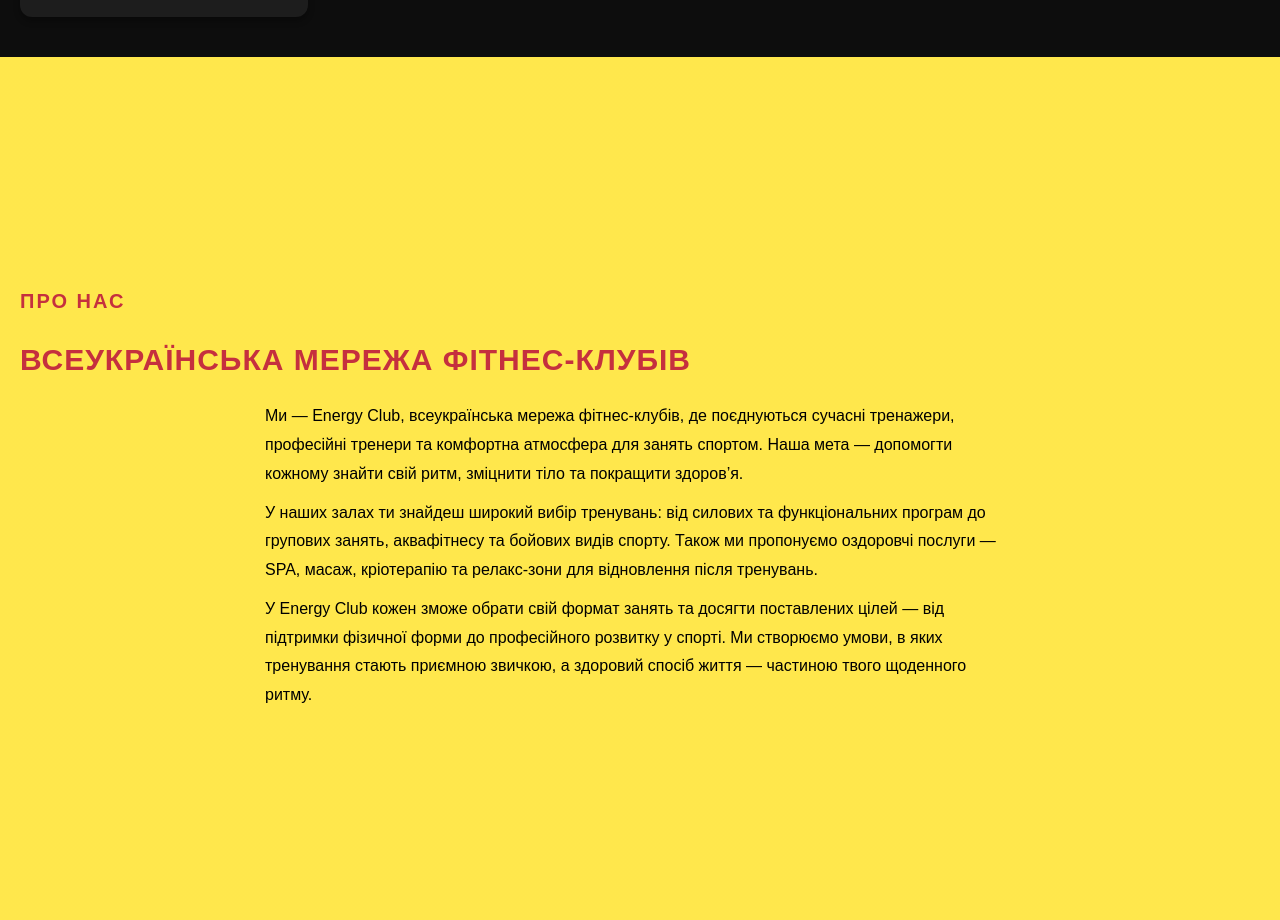
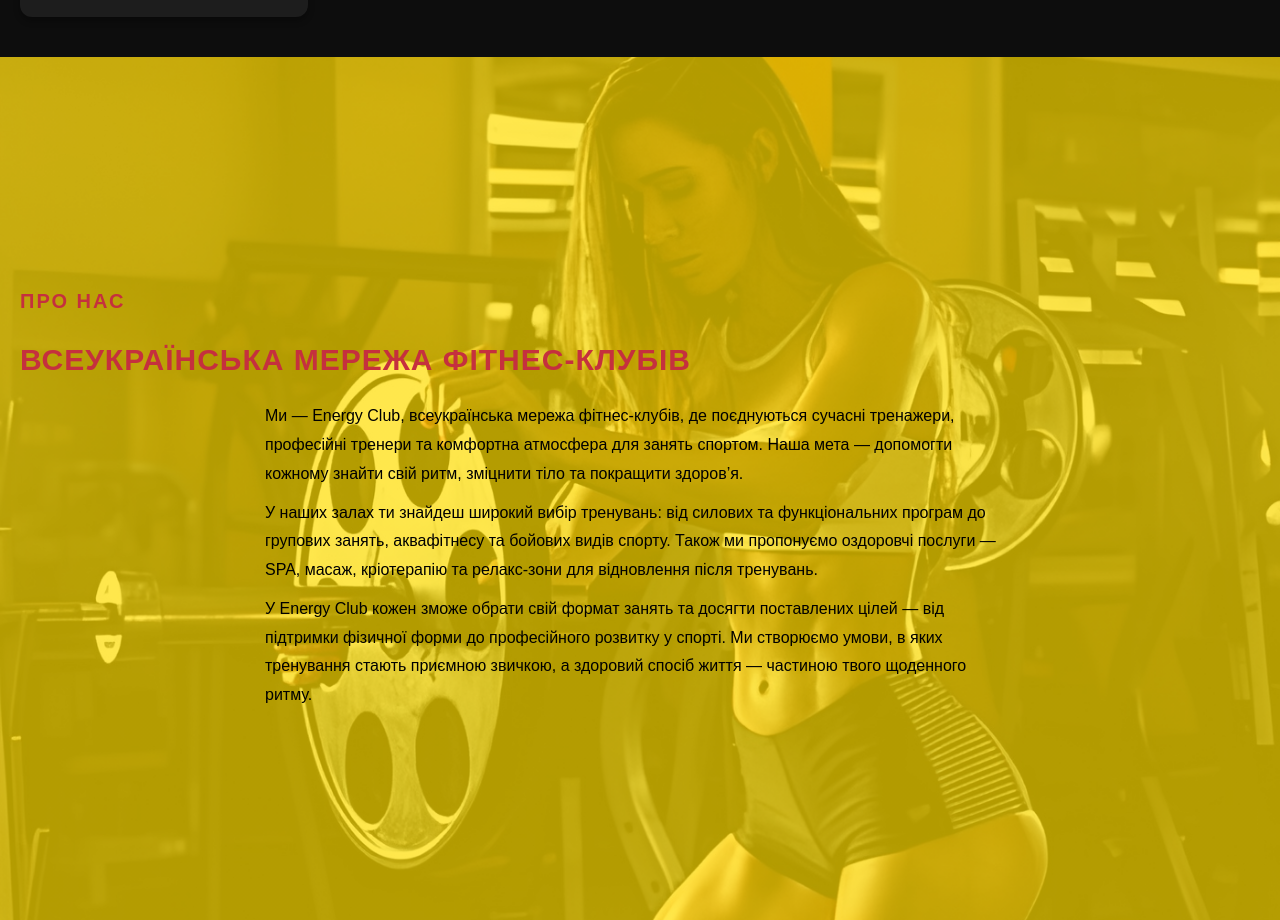
Before and after one commit to PavloCHern/Energy, a plain HTML site: page index.html in a window 1280 px wide. Shown: the part 2396-3316 px from the top of the page. Drawn offline with Linux system fonts and the light colour scheme.

Commit message:
Update style.css

```diff
--- a/style.css
+++ b/style.css
@@ -195,7 +195,7 @@ main {
 
 .section-about-us {
     background: linear-gradient(rgba(255, 221, 0, 0.7), rgba(255, 221, 0, 0.7)),
-                url(".../gym1.jpg") center/cover no-repeat;
+                url('gym1.jpg') center/cover no-repeat;
     color: black;
     padding: 200px 20px;
 }
```
